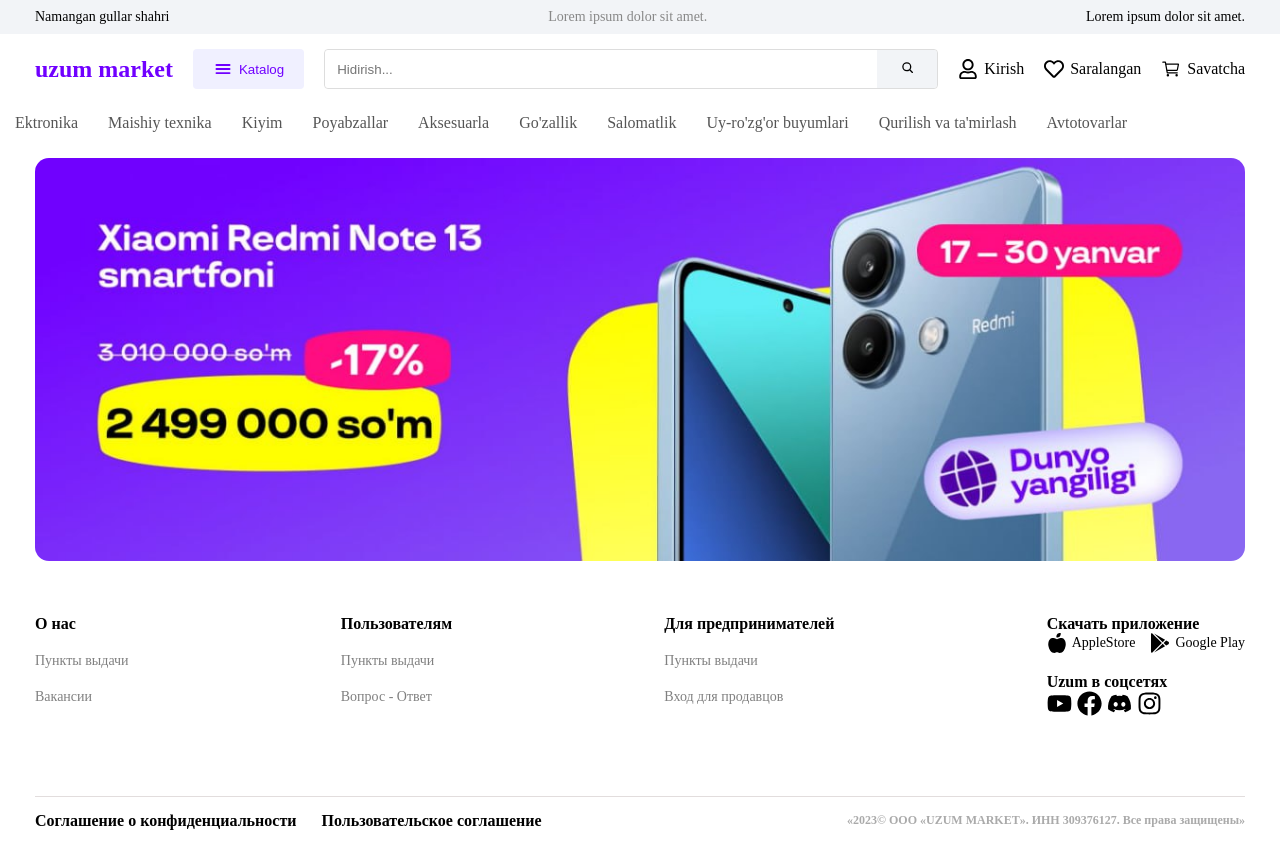
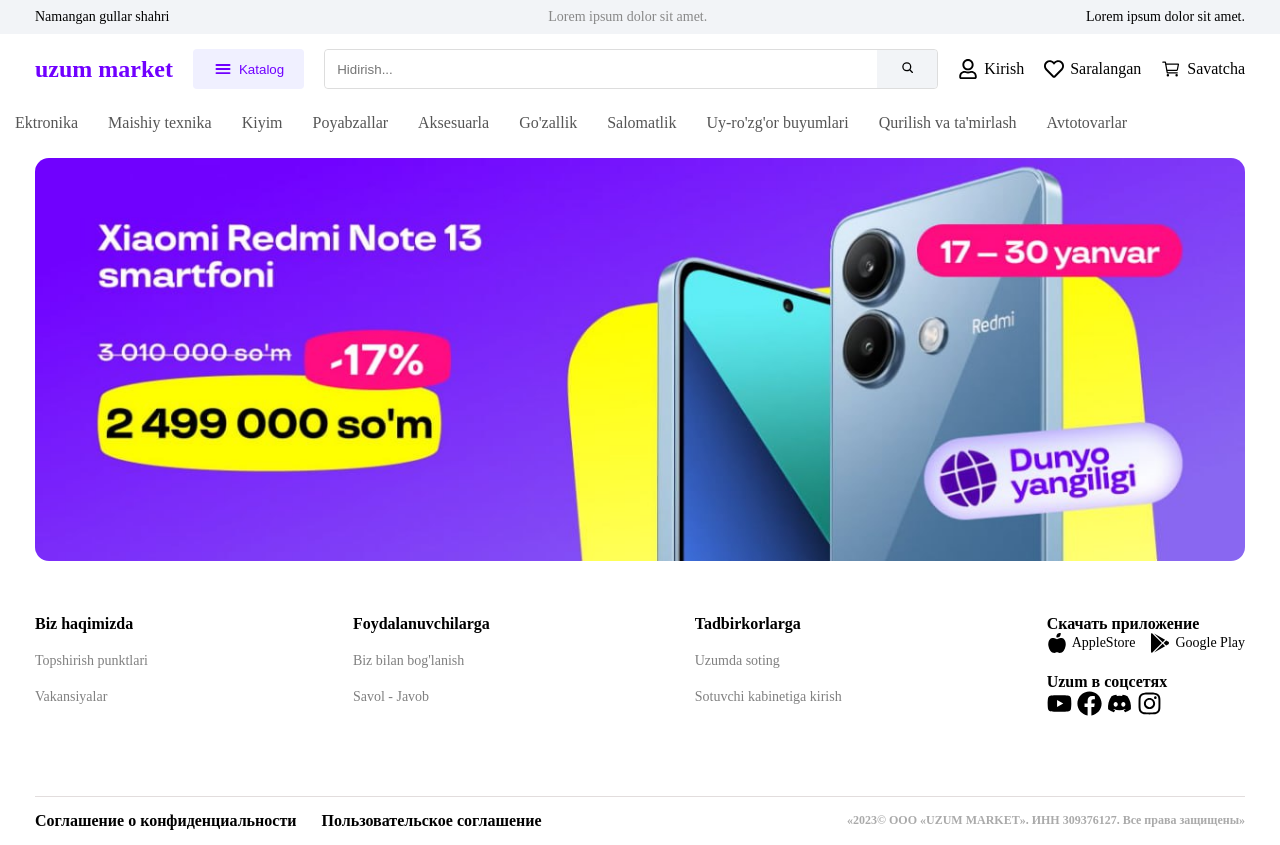
Before and after one commit to Klug007/new-uzum-project, a React (Create React App) app: page / in a window 1280 px wide. Built offline with nearby package versions, Linux system fonts and the light colour scheme.

Commit message:
2 commit

```diff
--- a/src/components/footer/Footer.jsx
+++ b/src/components/footer/Footer.jsx
@@ -8,25 +8,29 @@
     FaYoutube,
     FaFacebook,
 } from "react-icons/fa";
+import { useLocation } from "react-router-dom";
 
 function Footer() {
-    return (
+    const { pathname } = useLocation();
+    return pathname.includes("login") ? (
+        <></>
+    ) : (
         <div className="footer container">
             <div className="footer__top">
                 <div className="footer__item">
-                    <h1>O нас</h1>
-                    <p>Пункты выдачи</p>
-                    <p>Вакансии</p>
+                    <h1>Biz haqimizda</h1>
+                    <p>Topshirish punktlari</p>
+                    <p>Vakansiyalar</p>
                 </div>
                 <div className="footer__item">
-                    <h1>Пользователям</h1>
-                    <p>Пункты выдачи</p>
-                    <p>Вопрос - Ответ</p>
+                    <h1>Foydalanuvchilarga</h1>
+                    <p>Biz bilan bog'lanish</p>
+                    <p>Savol - Javob</p>
                 </div>
                 <div className="footer__item">
-                    <h1>Для предпринимателей</h1>
-                    <p>Пункты выдачи</p>
-                    <p>Вход для продавцов</p>
+                    <h1>Tadbirkorlarga</h1>
+                    <p>Uzumda soting</p>
+                    <p>Sotuvchi kabinetiga kirish</p>
                 </div>
                 <div className="footer__item">
                     <div>
```
